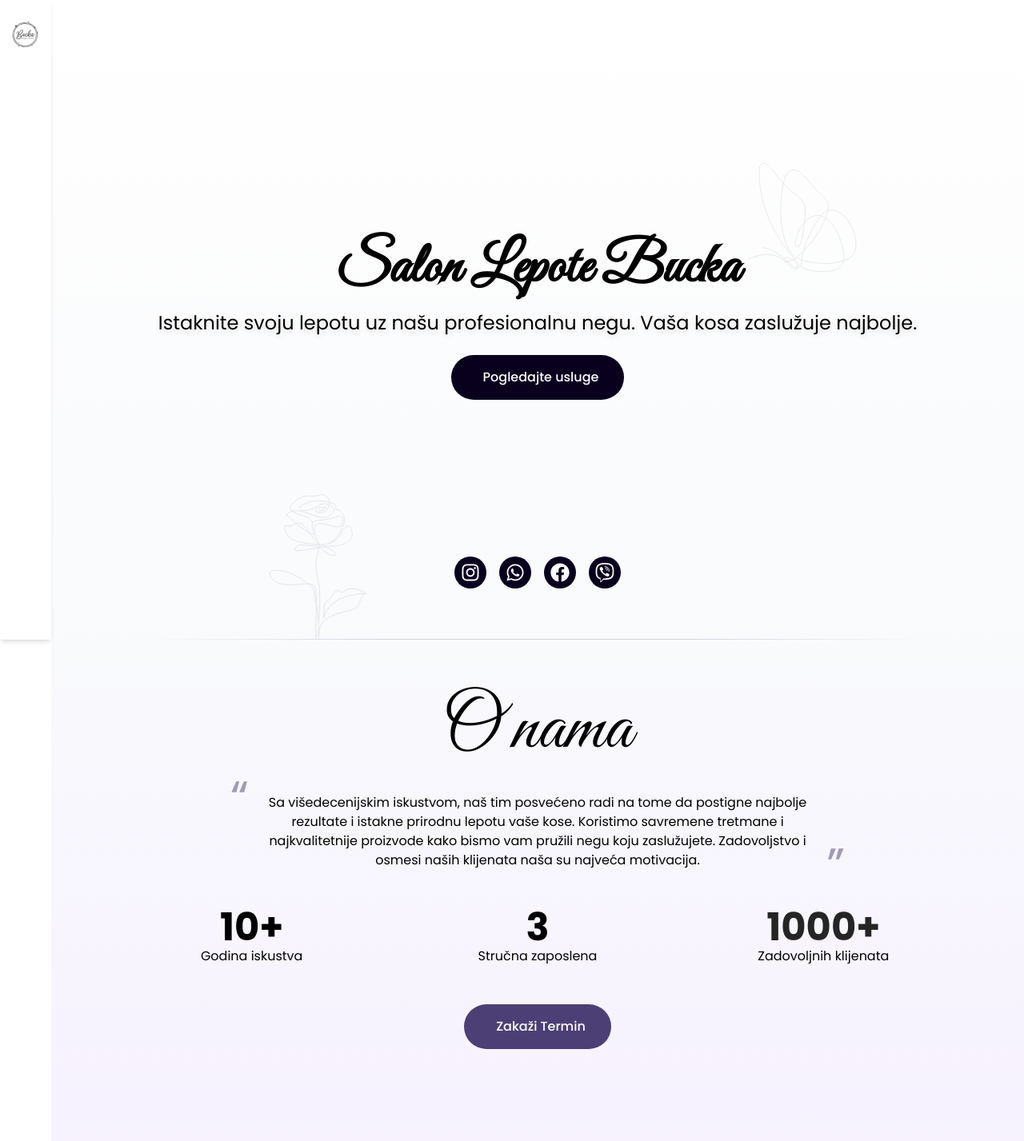
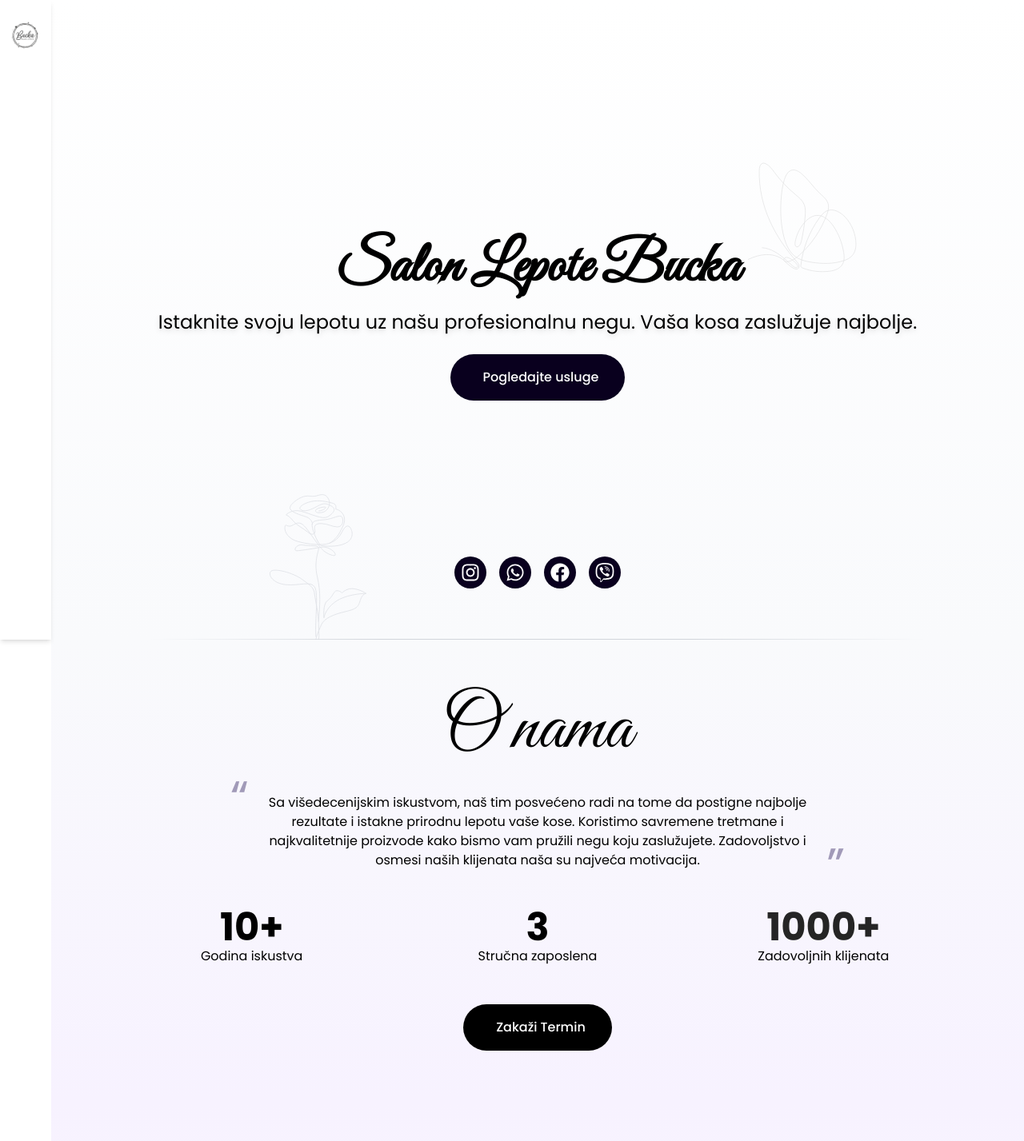
Before and after one commit to NikolaMatosic00/BuckaHairSalonDva, a Next.js app: page / in a window 1280 px wide. Shown: the top 1427 px of the page at 80% size. Built offline with nearby package versions, Linux system fonts and the light colour scheme.

Commit message:
button updates

```diff
--- a/src/app/components/About.js
+++ b/src/app/components/About.js
@@ -87,7 +87,7 @@ export default function About() {
 <div className="mt-8 animate-on-scroll" data-animate-delay="600">
           <a
             href="/#contact"
-            className="group inline-flex items-center justify-center bg-salon-purple text-white px-6 sm:px-8 py-3 sm:py-4 rounded-full font-medium text-sm sm:text-base transition-all"
+            className="group inline-flex items-center justify-center bg-salon-black text-white px-6 sm:px-8 py-3 sm:py-4 rounded-full font-medium text-sm sm:text-base transition-all"
           >
             <span className="inline-flex items-center justify-center">
               <FaCalendarCheck
--- a/src/app/styles/globals.css
+++ b/src/app/styles/globals.css
@@ -98,8 +98,15 @@ a {
   font-family: var(--font-great-vibes), cursive;
 }
 
+.group{
+  border: 1px solid transparent;
+}
+
 .group:hover {
-  transform: scale(1.05);
+  /* transform: scale(1.05); */
+  background-color: transparent;
+  color: black;
+  border: 1px solid black;
 }
 
 /* Wobble efekat za ikonice */
```
